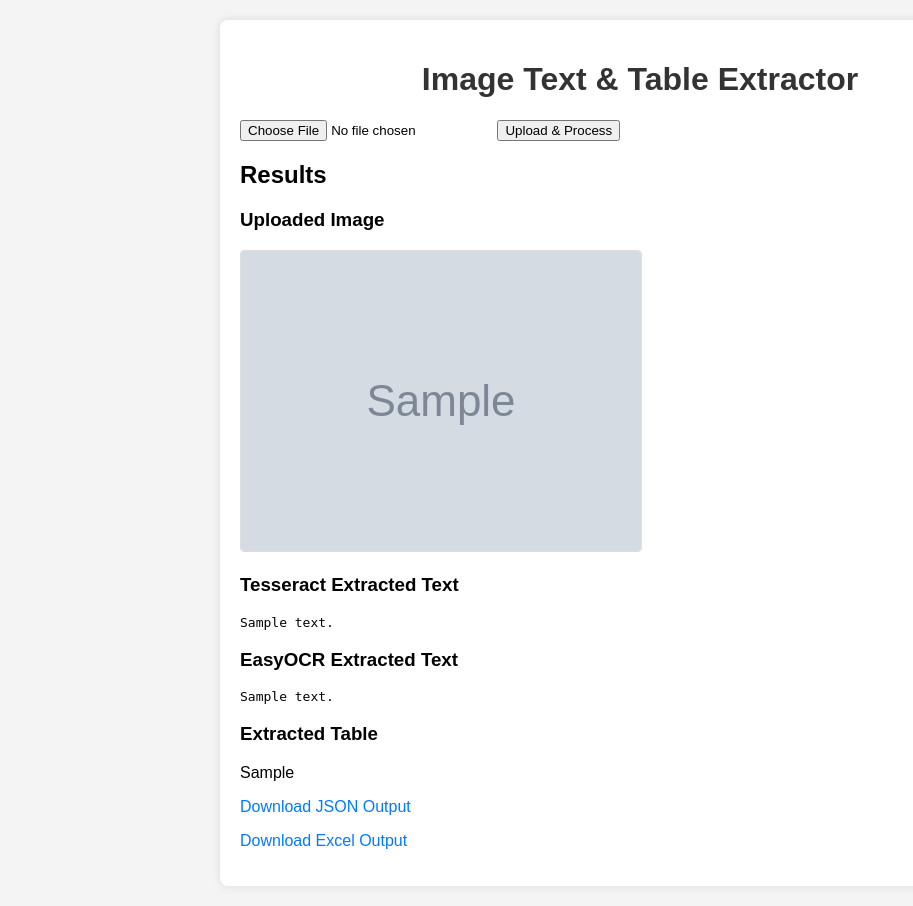
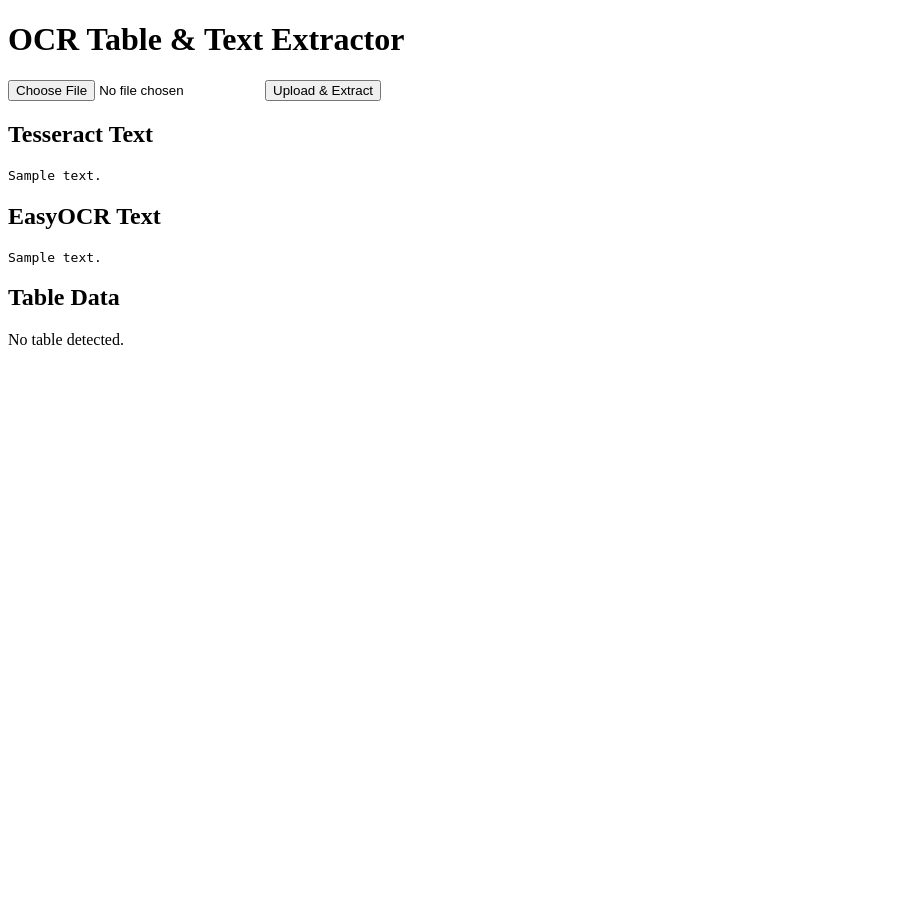
Before and after one commit to dhaval-gamet/Image-prossesing, a Flask app: template templates/index.html in a window 1280 px wide. Shown: the whole page, without its empty margins (0-913 px from the left). After the commit the page ends 345 px from the top, so only its background shows below. Run offline with Flask 3, Linux system fonts and the light colour scheme; the template is opened without the code that fills it: most values are stand-ins (such as "Sample title", 1, 10 or a date in 2020); grey boxes marked "Sample" are stand-in pictures.

Commit message:
Update index.html

```diff
--- a/templates/index.html
+++ b/templates/index.html
@@ -1,109 +1,29 @@
+<!-- templates/index.html -->
 <!DOCTYPE html>
-<html lang="en">
+<html>
 <head>
-    <meta charset="UTF-8">
-    <meta name="viewport" content="width=device-width, initial-scale=1.0">
-    <title>Image Text & Table Extractor</title>
-    <style>
-        body {
-            font-family: Arial, sans-serif;
-            margin: 20px;
-            background-color: #f4f4f4;
-        }
-        .container {
-            max-width: 800px;
-            margin: auto;
-            background: white;
-            padding: 20px;
-            border-radius: 8px;
-            box-shadow: 0 0 10px rgba(0,0,0,0.1);
-        }
-        h1 {
-            text-align: center;
-            color: #333;
-        }
-        .error {
-            color: red;
-            text-align: center;
-        }
-        .result {
-            margin-top: 20px;
-        }
-        .result img {
-            max-width: 100%;
-            height: auto;
-            border: 1px solid #ddd;
-            border-radius: 4px;
-        }
-        .download-links {
-            margin-top: 10px;
-        }
-        table {
-            width: 100%;
-            border-collapse: collapse;
-            margin-top: 10px;
-        }
-        table, th, td {
-            border: 1px solid #ddd;
-            padding: 8px;
-            text-align: left;
-        }
-        th {
-            background-color: #f2f2f2;
-        }
-        a {
-            color: #007bff;
-            text-decoration: none;
-        }
-        a:hover {
-            text-decoration: underline;
-        }
-    </style>
+    <title>OCR Web App</title>
 </head>
 <body>
-    <div class="container">
-        <h1>Image Text & Table Extractor</h1>
-        {% if error %}
-            <p class="error">{{ error }}</p>
+    <h1>OCR Table & Text Extractor</h1>
+    <form method="POST" enctype="multipart/form-data">
+        <input type="file" name="image" required>
+        <button type="submit">Upload & Extract</button>
+    </form>
+
+    {% if result %}
+        <h2>Tesseract Text</h2>
+        <pre>{{ result.tesseract_text }}</pre>
+
+        <h2>EasyOCR Text</h2>
+        <pre>{{ result.easyocr_text }}</pre>
+
+        <h2>Table Data</h2>
+        {% if result.table_data %}
+            <a href="/static/output.xlsx" download>Download Table Excel</a>
+        {% else %}
+            <p>No table detected.</p>
         {% endif %}
-        <form method="post" enctype="multipart/form-data">
-            <input type="file" name="file" accept=".jpg,.jpeg,.png" required>
-            <button type="submit">Upload & Process</button>
-        </form>
-
-        {% if tesseract_text or easyocr_text or table_html %}
-            <div class="result">
-                <h2>Results</h2>
-                {% if image_url %}
-                    <h3>Uploaded Image</h3>
-                    <img src="{{ image_url }}" alt="Uploaded Image">
-                {% endif %}
-
-                {% if tesseract_text %}
-                    <h3>Tesseract Extracted Text</h3>
-                    <pre>{{ tesseract_text }}</pre>
-                {% endif %}
-
-                {% if easyocr_text %}
-                    <h3>EasyOCR Extracted Text</h3>
-                    <pre>{{ easyocr_text }}</pre>
-                {% endif %}
-
-                {% if table_html %}
-                    <h3>Extracted Table</h3>
-                    {{ table_html | safe }}
-                {% endif %}
-
-                <div class="download-links">
-                    {% if json_url %}
-                        <p><a href="{{ json_url }}" download>Download JSON Output</a></p>
-                    {% endif %}
-                    {% if excel_url %}
-                        <p><a href="{{ excel_url }}" download>Download Excel Output</a></p>
-                    {% endif %}
-                </div>
-            </div>
-        {% endif %}
-    </div>
+    {% endif %}
 </body>
 </html>
```
